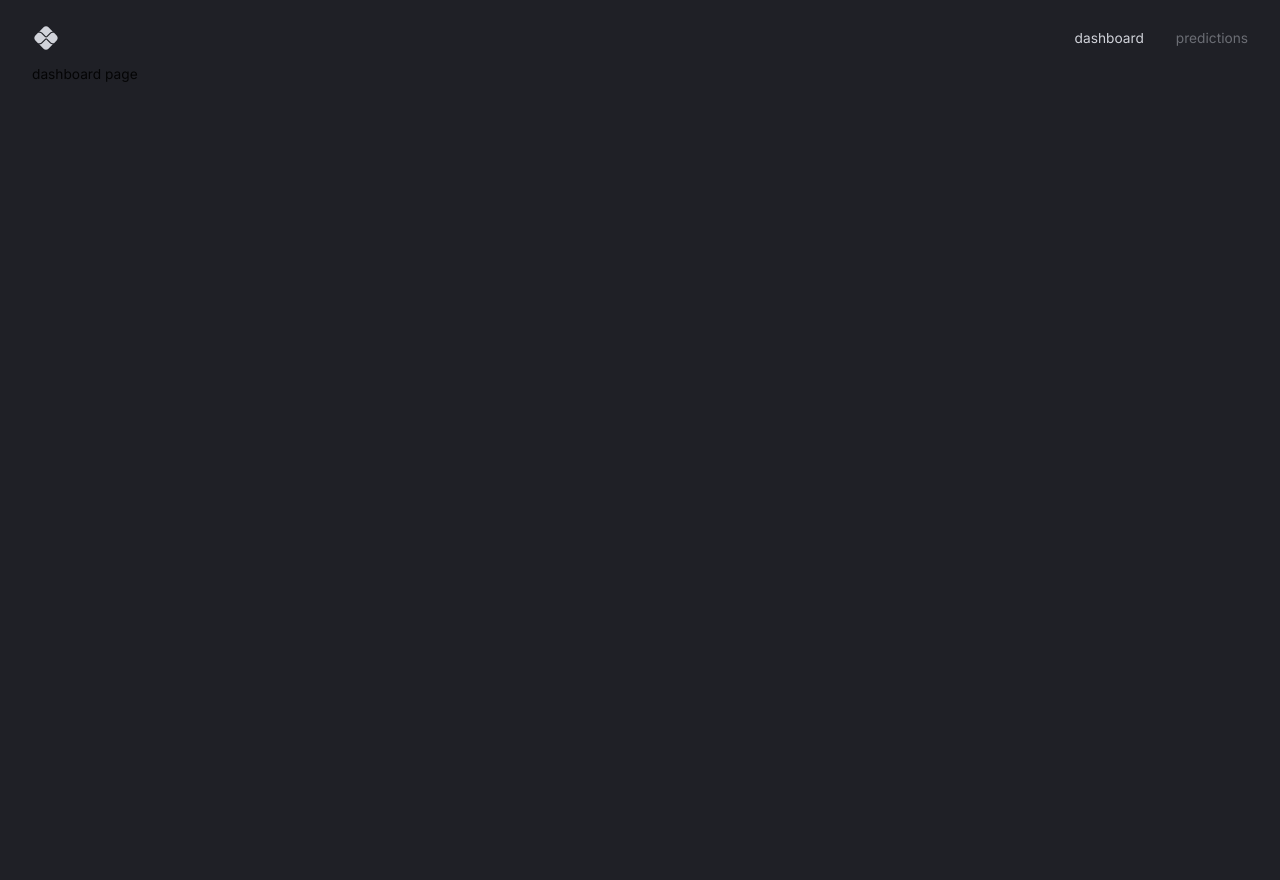
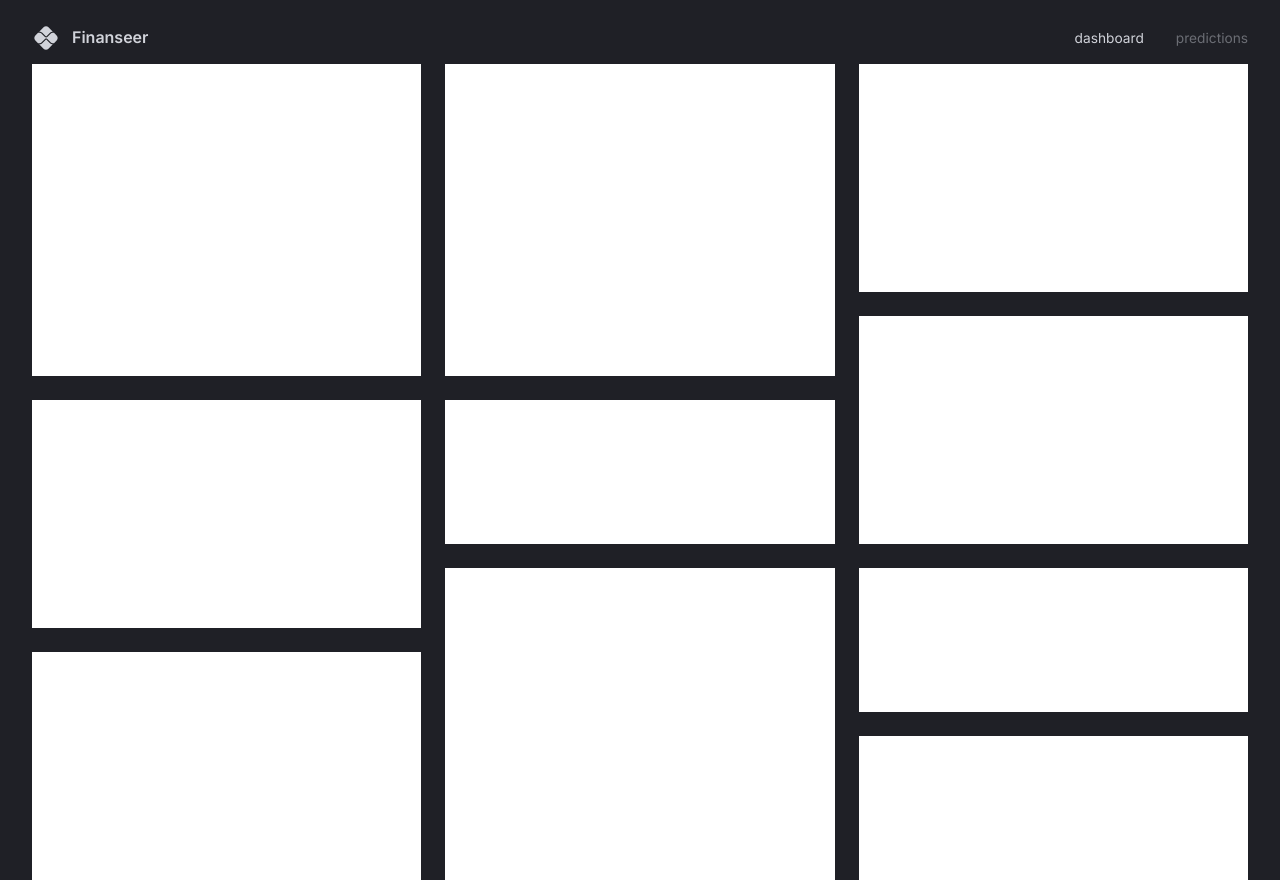
Before and after one commit to ozdemirburakk/Finance-Dashboard-App, a React (Vite) app in the folder client/: page / in a window 1280 px wide. Before the commit the page ends 800 px from the top, so only its background shows below. Built offline with nearby package versions, Linux system fonts and the light colour scheme.

Commit message:
dashboard-- grid template

```diff
--- a/client/src/App.tsx
+++ b/client/src/App.tsx
@@ -5,6 +5,7 @@
 import { BrowserRouter, Route, Routes } from "react-router-dom";
 import { themeSettings } from "./theme";
 import Navbar from "@/scenes/navbar";
+import Dashboard from "@/scenes/dashboard";
 
 function App() {
   const theme = useMemo(() => createTheme(themeSettings), []);
@@ -16,7 +17,7 @@
           <Box width="100%" height="100%" padding="1rem 2rem 4rem 2rem">
             <Navbar />
             <Routes>
-              <Route path="/" element ={<div>dashboard page</div>} />
+              <Route path="/" element ={<Dashboard />} />
               <Route path="/predictions" element ={<div>predictions page</div>} />
             </Routes>
           </Box>
--- /dev/null
+++ b/client/src/scenes/dashboard/index.tsx
@@ -0,0 +1,90 @@
+import { Box, useMediaQuery, useTheme } from "@mui/material";
+
+type Props = {};
+
+const gridTemplateLargeScreens = `
+"a b c"
+"a b c"
+"a b c"
+"a b f"
+"d e f"
+"d e f"
+"d h i"
+"g h i"
+"g h j"
+"g h j"
+`;
+
+const gridTemplateSmallScreens = `
+"a"
+"a"
+"a"
+"a"
+"b"
+"b"
+"b"
+"b"
+"c"
+"c"
+"c"
+"d"
+"d"
+"d"
+"e"
+"e"
+"f"
+"f"
+"f"
+"g"
+"g"
+"g"
+"h"
+"h"
+"h"
+"h"
+"i"
+"i"
+"j"
+"j"
+`;
+
+const Dashboard = (props: Props) => {
+  const isAboveMediumScreens = useMediaQuery("(min-width: 1200px");
+
+  const { palette } = useTheme();
+
+  return (
+    <Box
+      width="100%"
+      height="100%"
+      display="grid"
+      gap="1.5rem"
+      sx={
+        isAboveMediumScreens
+          ? {
+              gridTemplateColumns: "repeat(3, minmax(370px, 1fr))",
+              gridTemplateRows: "repeat(10,minmax(60px, 1fr))",
+              gridTemplateAreas: gridTemplateLargeScreens,
+            }
+          : {
+              gridAutoColumns: "1fr",
+              gridAutoRows: "80px",
+              gridTemplateAreas: gridTemplateSmallScreens,
+            }
+      }
+    >
+      <Box bgcolor="#fff" gridArea="a"></Box>
+      <Box bgcolor="#fff" gridArea="b"></Box>
+      <Box bgcolor="#fff" gridArea="c"></Box>
+      <Box bgcolor="#fff" gridArea="d"></Box>
+      <Box bgcolor="#fff" gridArea="e"></Box>
+      <Box bgcolor="#fff" gridArea="f"></Box>
+      <Box bgcolor="#fff" gridArea="g"></Box>
+      <Box bgcolor="#fff" gridArea="h"></Box>
+      <Box bgcolor="#fff" gridArea="i"></Box>
+      <Box bgcolor="#fff" gridArea="j"></Box>
+    </Box>
+  );
+};
+
+export default Dashboard;
--- a/client/src/scenes/navbar/index.tsx
+++ b/client/src/scenes/navbar/index.tsx
@@ -14,7 +14,9 @@
       {/* LEFT SIDE  */}
       <FlexBetween gap="0.75rem">
         <PixIcon sx={{ fontSize: "28px" }} />
-        <Typography variant="h4" fontSize="16px" />
+        <Typography variant="h4" fontSize="16px">
+          Finanseer
+        </Typography>
       </FlexBetween>
       {/* RIGHT SIDE  */}
       <FlexBetween gap="2rem">
@@ -24,7 +26,7 @@
             onClick={() => setSelected("dashboard")}
             style={{
               color: selected === "dashboard" ? "inherit" : palette.grey[700],
-              textDecoration:"inherit"
+              textDecoration: "inherit",
             }}
           >
             dashboard
@@ -36,7 +38,7 @@
             onClick={() => setSelected("predictions")}
             style={{
               color: selected === "predictions" ? "inherit" : palette.grey[700],
-              textDecoration:"inherit"
+              textDecoration: "inherit",
             }}
           >
             predictions
```
